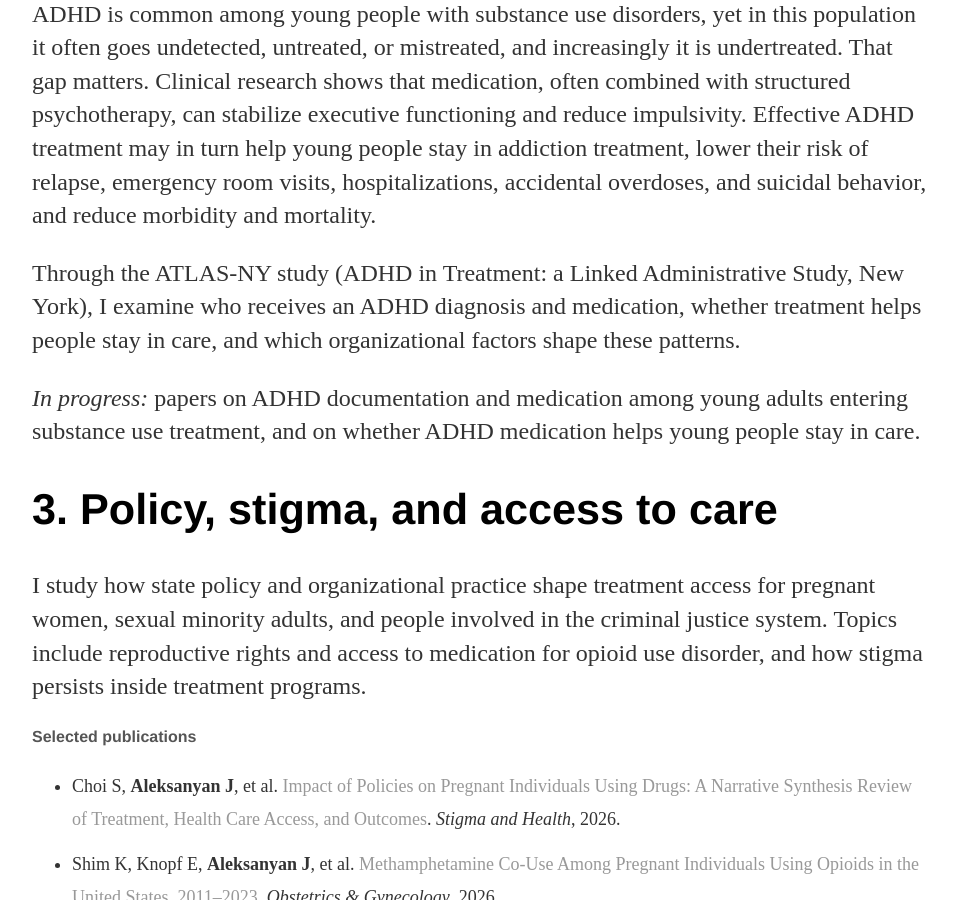
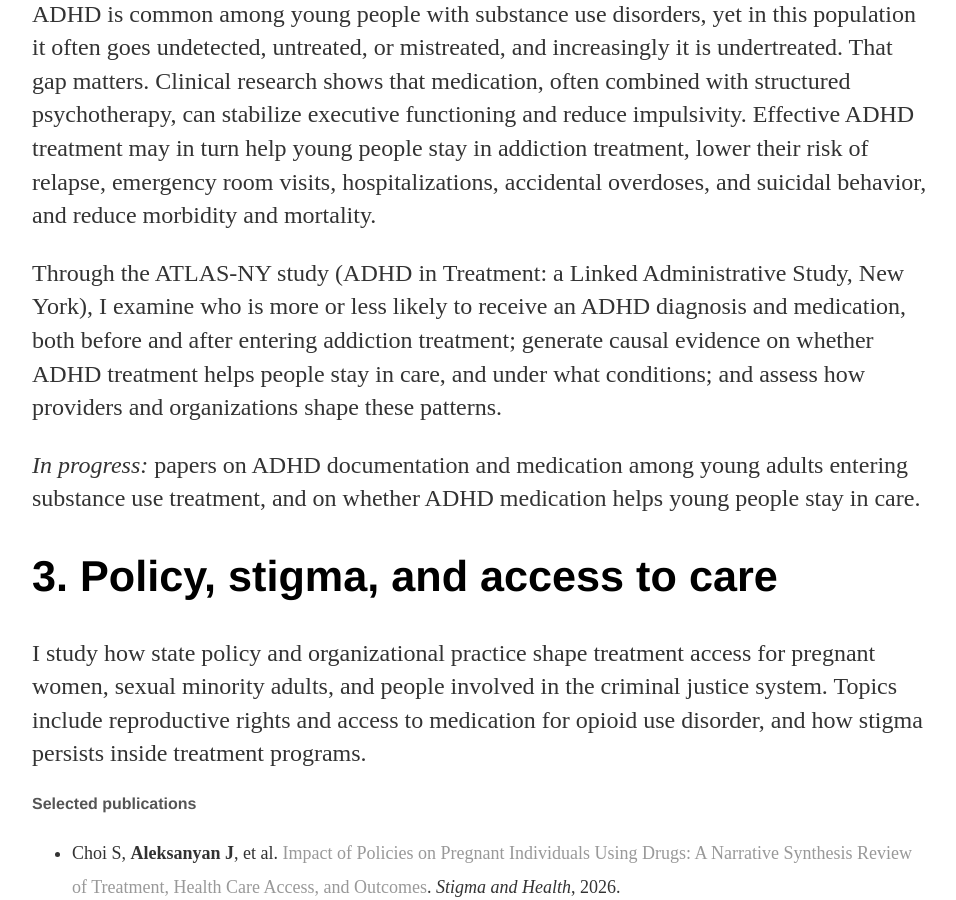
Before and after one commit to aja2182/aja2182.github.io, a Jekyll site: the page built from projects/index.html, in a window 1280 px wide and 900 px high, scrolled down 1011 px. Shown: the whole window, without its empty margins (160-1116 px from the left). Built offline with Jekyll 4.4.1, drawn with Linux system fonts in a browser that asks for light colours.

Commit message:
Revise ATLAS-NY aims on projects page
Co-Authored-By: Claude Opus 5.5 <noreply@anthropic.com>
Claude-Session: https://claude.ai/code/session_01UBGUuVGNWPDgf7kVe33wss

```diff
--- a/projects/index.html
+++ b/projects/index.html
@@ -18,7 +18,7 @@ description: Research by Josh Aleksanyan on young adults in substance use treatm
 
 <h2>2. ADHD and substance use disorder</h2>
 <p>ADHD is common among young people with substance use disorders, yet in this population it often goes undetected, untreated, or mistreated, and increasingly it is undertreated. That gap matters. Clinical research shows that medication, often combined with structured psychotherapy, can stabilize executive functioning and reduce impulsivity. Effective ADHD treatment may in turn help young people stay in addiction treatment, lower their risk of relapse, emergency room visits, hospitalizations, accidental overdoses, and suicidal behavior, and reduce morbidity and mortality.</p>
-<p>Through the ATLAS-NY study (ADHD in Treatment: a Linked Administrative Study, New York), I examine who receives an ADHD diagnosis and medication, whether treatment helps people stay in care, and which organizational factors shape these patterns.</p>
+<p>Through the ATLAS-NY study (ADHD in Treatment: a Linked Administrative Study, New York), I examine who is more or less likely to receive an ADHD diagnosis and medication, both before and after entering addiction treatment; generate causal evidence on whether ADHD treatment helps people stay in care, and under what conditions; and assess how providers and organizations shape these patterns.</p>
 <p><i>In progress:</i> papers on ADHD documentation and medication among young adults entering substance use treatment, and on whether ADHD medication helps young people stay in care.</p>
 
 <h2>3. Policy, stigma, and access to care</h2>
```
